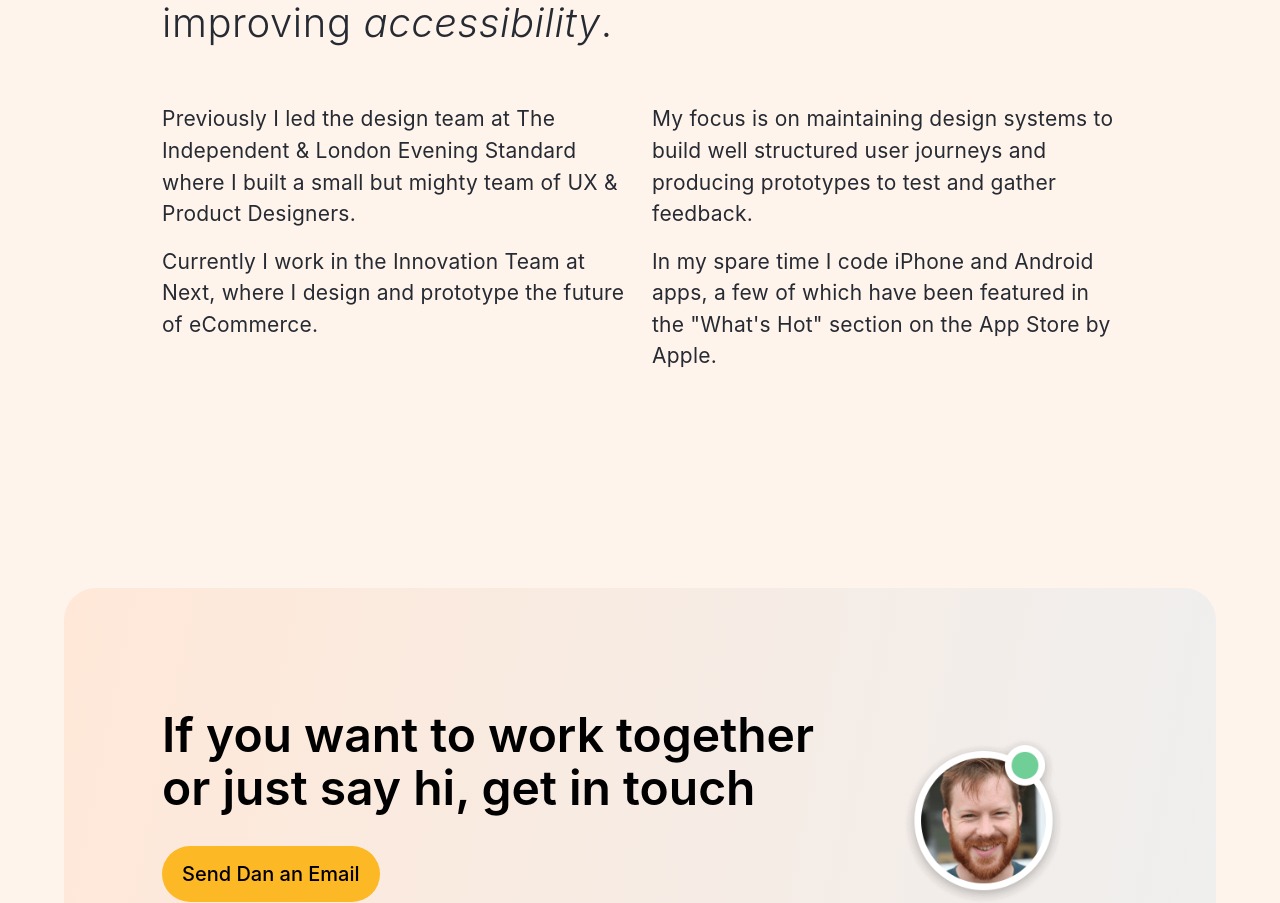
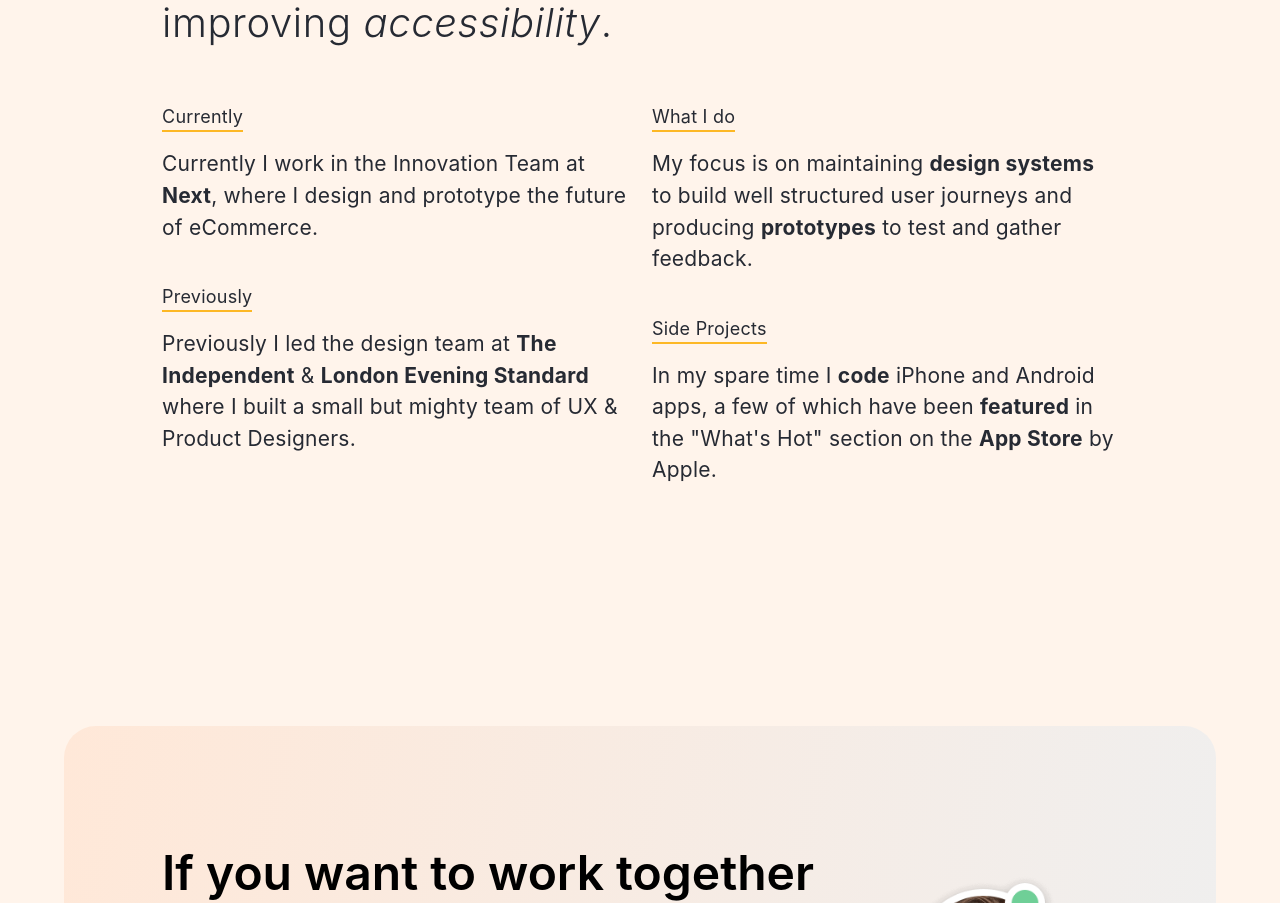
Before and after one commit to danielpape/danielpape.co.uk, a Next.js app: page / in a window 1280 px wide. Shown: the part 1817-2720 px from the top of the page. Built offline with nearby package versions, Linux system fonts and the light colour scheme.

Commit message:
Added headers in about me section

```diff
--- a/components/aboutme.js
+++ b/components/aboutme.js
@@ -13,23 +13,29 @@ export default function AboutMe() {
         </h2>
       </div>
       <div className={styles.para1}>
+      <h3 className={styles.tag}>Currently</h3>
         <p>
-          Previously I led the design team at The Independent &amp; London
-          Evening Standard where I built a small but mighty team of UX &amp;
+          Currently I work in the Innovation Team at <strong>Next</strong>, where I design and
+          prototype the future of eCommerce.
+        </p>
+        <h3 className={styles.tag}>Previously</h3>
+        <p>
+          Previously I led the design team at <strong>The Independent</strong> &amp; <strong>London
+          Evening Standard</strong> where I built a small but mighty team of UX &amp;
           Product Designers.
         </p>
+      </div>
+
+      <div className={styles.para2}>
+      <h3 className={styles.tag}>What I do</h3>
         <p>
-          Currently I work in the Innovation Team at Next, where I design and
-          prototype the future of eCommerce.
+        My focus is on maintaining <strong>design systems</strong> to build well structured user
+        journeys and producing <strong>prototypes</strong> to test and gather feedback.
         </p>
-      </div>
-      <div className={styles.para2}>
+        <h3 className={styles.tag}>Side Projects</h3>
+
         <p>
-        My focus is on maintaining design systems to build well structured user
-        journeys and producing prototypes to test and gather feedback.
-        </p>
-        <p>
-        In my spare time I code iPhone and Android apps, a few of which have been featured in the &quot;What&apos;s Hot&quot; section on the App Store by Apple.
+        In my spare time I <strong>code</strong> iPhone and Android apps, a few of which have been <strong>featured</strong> in the &quot;What&apos;s Hot&quot; section on the <strong>App Store</strong> by Apple.
         </p>
       </div>
     </div>
--- a/styles/AboutMe.module.css
+++ b/styles/AboutMe.module.css
@@ -20,6 +20,13 @@
     margin-bottom: 32px;
 }
 
+.tag {
+    margin-bottom: 16px;
+    font-size: 18px;
+    font-weight: 400;
+    border-bottom: solid 2px var(--primary-color);
+}
+
 .para1 {
     grid-column: 2 / span 5;
     /* I currently work in the Innovation Team at Next, over the past year I’ve worked on cutting-edge ecommerce projects including augmented reality, smart AI & chatbots. */
@@ -30,12 +37,15 @@ font-weight: normal;
 font-size: 1.313rem;
 line-height: 1.5;
 letter-spacing: .011em;
-
+display: flex;
+flex-direction: column;
+align-items: flex-start;
+justify-content: flex-start;
 
 }
 
 .para1 > p {
-    margin-bottom: 16px;;
+    margin-bottom: 40px;;
 }
 
 .para2 {
@@ -48,10 +58,14 @@ font-weight: normal;
 font-size: 1.313rem;
 line-height: 1.5;
 letter-spacing: .011em;
+display: flex;
+flex-direction: column;
+align-items: flex-start;
+justify-content: flex-start;
 }
 
 .para2 > p {
-    margin-bottom: 16px;;
+    margin-bottom: 40px;;
 }
 
 .avatar {
```
